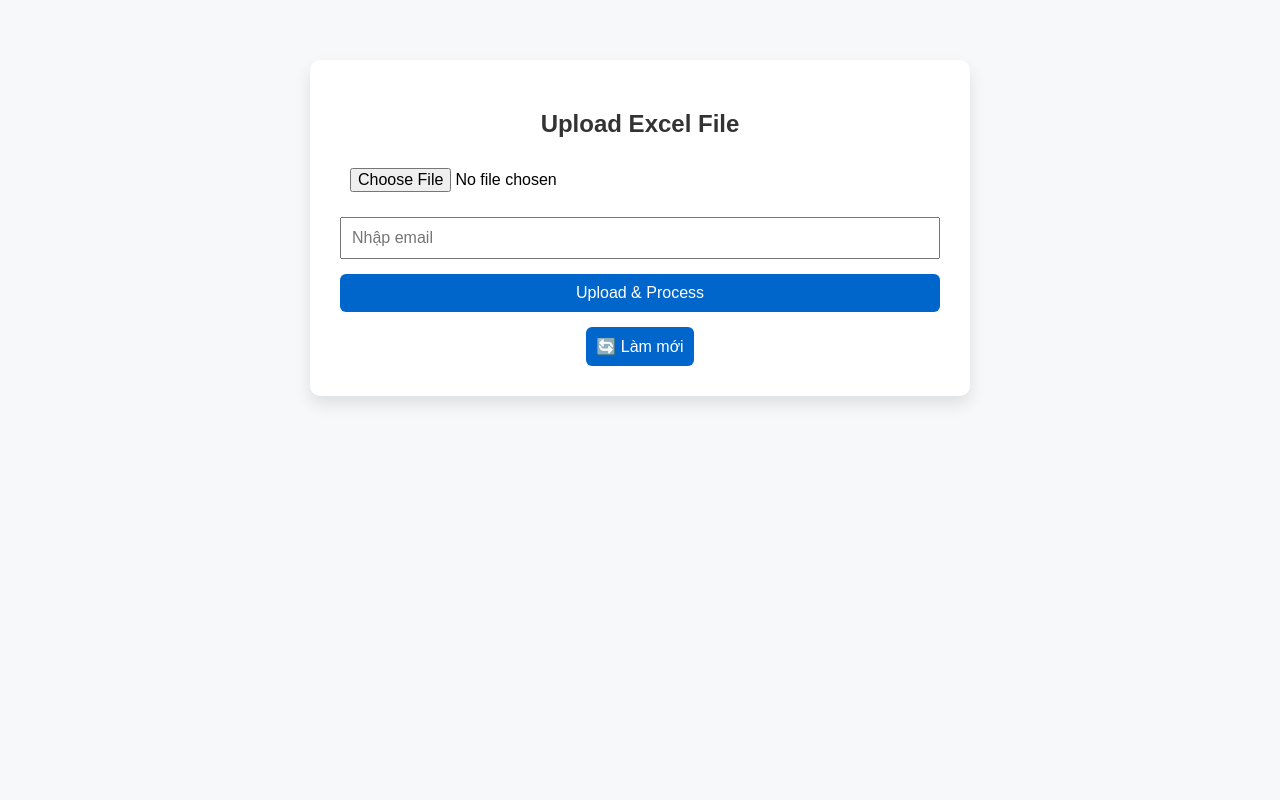
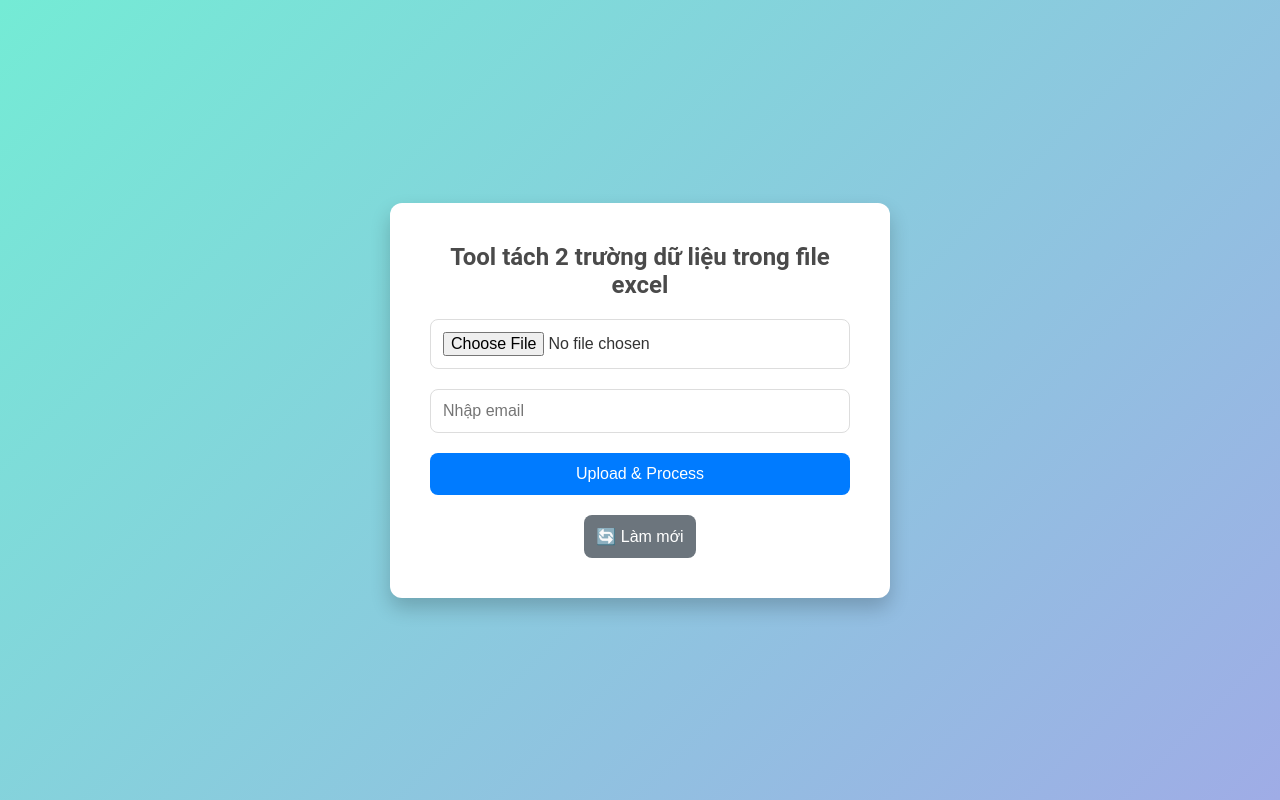
Before and after one commit to dungnthe150915FPT/ToolDetachData2FieldsFromExcelFilePython, a Flask app: page / in a window 1280 px wide. Run offline with Flask 3, Linux system fonts and the light colour scheme.

Commit message:
update front-end

```diff
--- a/templates/index.html
+++ b/templates/index.html
@@ -4,75 +4,106 @@
     <meta charset="UTF-8">
     <title>Tool tách 2 trường dữ liệu trong file excel</title>
     <style>
-        body {
-            font-family: Arial, sans-serif;
-            background-color: #f6f8fa;
+        /* Reset CSS */
+        * {
             margin: 0;
             padding: 0;
+            box-sizing: border-box;
+        }
+
+        body {
+            font-family: 'Roboto', Arial, sans-serif;
+            background: linear-gradient(135deg, #74ebd5, #9face6);
+            color: #333;
+            display: flex;
+            justify-content: center;
+            align-items: center;
+            min-height: 100vh;
+            margin: 0;
         }
 
         .container {
-            max-width: 600px;
-            margin: 60px auto;
-            background-color: #ffffff;
-            padding: 30px;
-            border-radius: 10px;
-            box-shadow: 0 8px 16px rgba(0, 0, 0, 0.1);
+            background: #ffffff;
+            padding: 40px;
+            border-radius: 12px;
+            box-shadow: 0 10px 20px rgba(0, 0, 0, 0.2);
+            max-width: 500px;
+            width: 100%;
+            text-align: center;
         }
 
         h2 {
-            text-align: center;
-            color: #333;
+            font-size: 24px;
+            margin-bottom: 20px;
+            color: #4a4a4a;
         }
 
         form {
             display: flex;
             flex-direction: column;
-            gap: 15px;
+            gap: 20px;
         }
 
         input[type="file"],
         input[type="email"] {
-            padding: 10px;
+            padding: 12px;
             font-size: 16px;
+            border: 1px solid #ddd;
+            border-radius: 8px;
+            outline: none;
+            transition: border-color 0.3s ease;
+        }
+
+        input[type="file"]:focus,
+        input[type="email"]:focus {
+            border-color: #007bff;
         }
 
         button {
-            padding: 10px;
+            padding: 12px;
             font-size: 16px;
-            background-color: #0066cc;
-            color: white;
+            background: #007bff;
+            color: #fff;
             border: none;
-            border-radius: 6px;
+            border-radius: 8px;
             cursor: pointer;
+            transition: background-color 0.3s ease;
         }
 
         button:hover {
-            background-color: #0052a3;
+            background: #0056b3;
         }
 
         .status {
             margin-top: 20px;
-            color: #006600;
+            color: #28a745;
             font-weight: bold;
-            text-align: center;
         }
 
         .downloads {
             margin-top: 30px;
+            text-align: left;
         }
 
         .downloads h3 {
+            font-size: 18px;
             margin-bottom: 10px;
+            color: #333;
         }
 
         .downloads ul {
-            padding-left: 20px;
+            list-style: none;
+            padding: 0;
+        }
+
+        .downloads li {
+            margin-bottom: 8px;
         }
 
         .downloads a {
             text-decoration: none;
-            color: #0077cc;
+            color: #007bff;
+            font-weight: 500;
         }
 
         .downloads a:hover {
@@ -80,15 +111,34 @@
         }
 
         .download-all {
-            display: block;
-            margin-top: 10px;
-            text-align: center;
+            display: inline-block;
+            margin-top: 15px;
+            padding: 10px 20px;
+            background: #28a745;
+            color: #fff;
+            border-radius: 8px;
+            text-decoration: none;
+            font-weight: bold;
+            transition: background-color 0.3s ease;
+        }
+
+        .download-all:hover {
+            background: #218838;
+        }
+
+        a button {
+            background: #6c757d;
+            color: #fff;
+        }
+
+        a button:hover {
+            background: #5a6268;
         }
     </style>
 </head>
 <body>
     <div class="container">
-        <h2>Upload Excel File</h2>
+        <h2>Tool tách 2 trường dữ liệu trong file excel</h2>
         <form method="POST" enctype="multipart/form-data">
             <input type="file" name="file" required />
             <input type="email" name="email" placeholder="Nhập email" />
```
Also changed, not shown: 1 other file.
